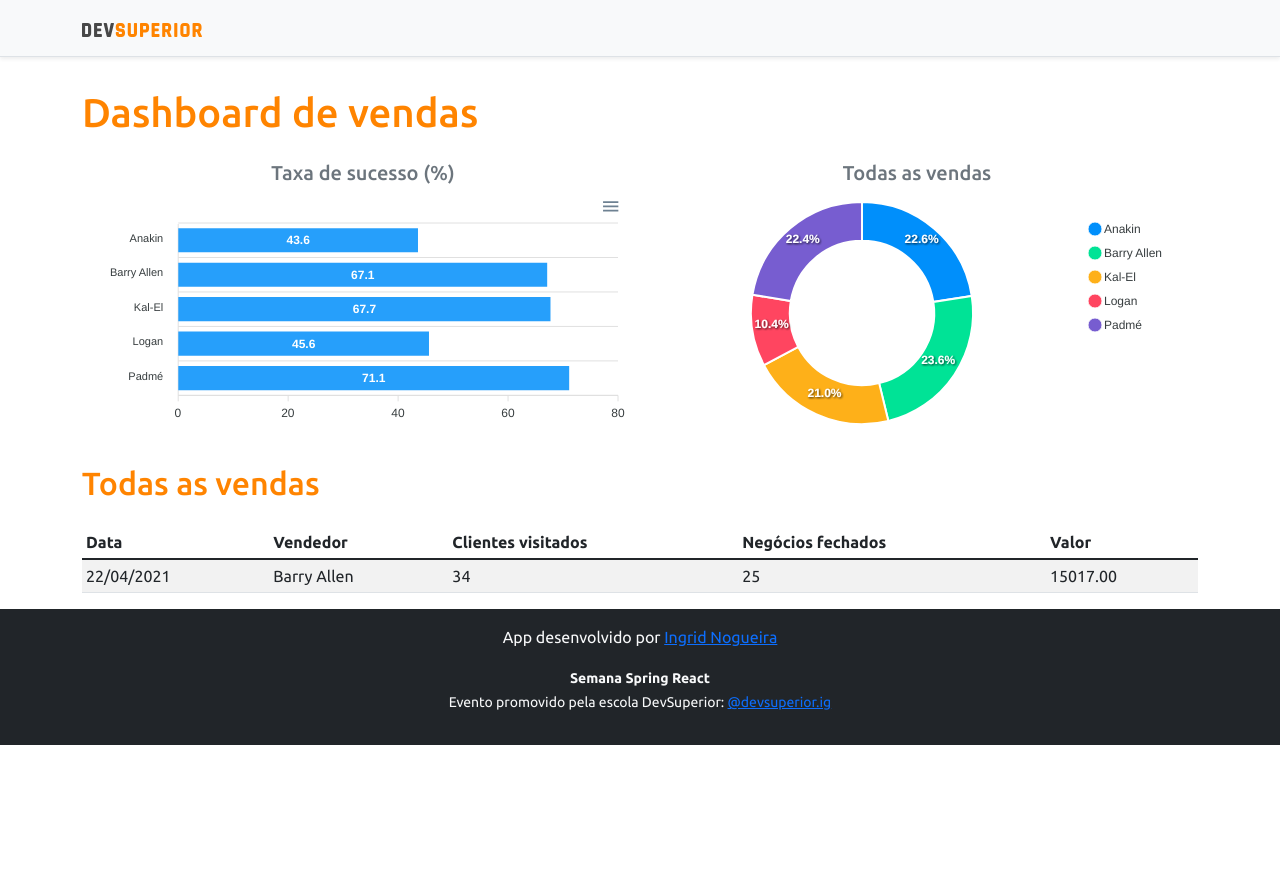
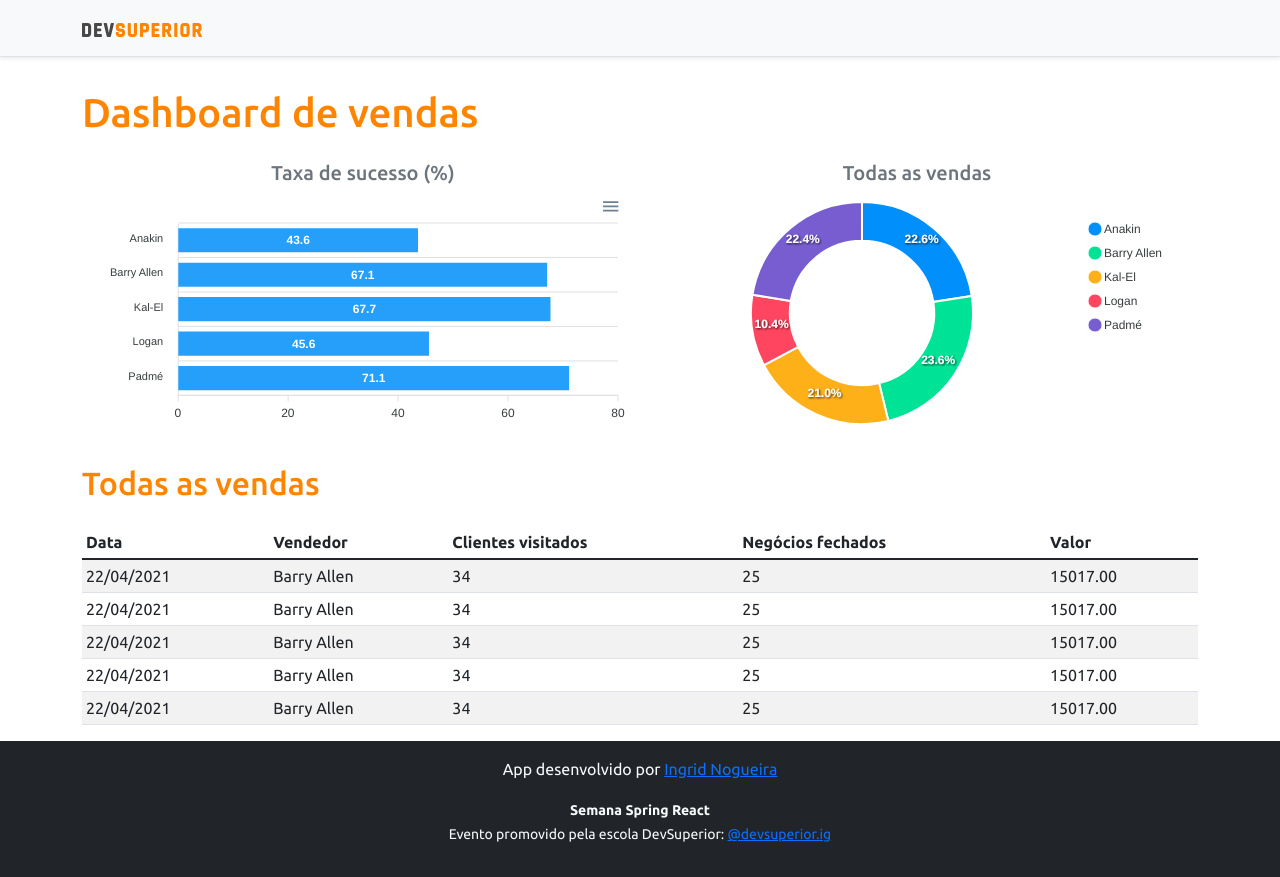
Before and after one commit to Isnogueira/projeto-sds4, a React (Create React App) app in the folder frontend/: page / in a window 1280 px wide. Before the commit the page ends 800 px from the top, so only its background shows below. Built offline with nearby package versions, Linux system fonts and the light colour scheme.

Commit message:
Update DataTable

```diff
--- a/frontend/src/components/DataTable/index.tsx
+++ b/frontend/src/components/DataTable/index.tsx
@@ -20,6 +20,34 @@ function DataTable() {
                             <td>25</td>
                             <td>15017.00</td>
                         </tr>
+                        <tr>
+                            <td>22/04/2021</td>
+                            <td>Barry Allen</td>
+                            <td>34</td>
+                            <td>25</td>
+                            <td>15017.00</td>
+                        </tr>
+                        <tr>
+                            <td>22/04/2021</td>
+                            <td>Barry Allen</td>
+                            <td>34</td>
+                            <td>25</td>
+                            <td>15017.00</td>
+                        </tr>
+                        <tr>
+                            <td>22/04/2021</td>
+                            <td>Barry Allen</td>
+                            <td>34</td>
+                            <td>25</td>
+                            <td>15017.00</td>
+                        </tr>
+                        <tr>
+                            <td>22/04/2021</td>
+                            <td>Barry Allen</td>
+                            <td>34</td>
+                            <td>25</td>
+                            <td>15017.00</td>
+                        </tr>
                     </tbody>
                 </table>
             </div>
```
